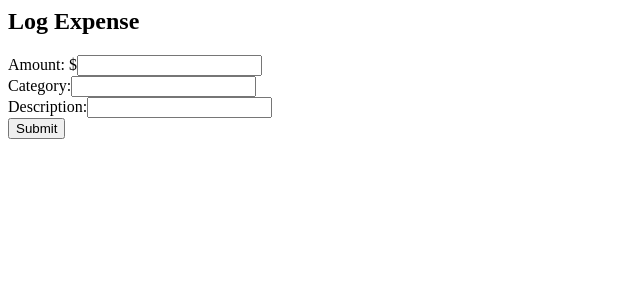
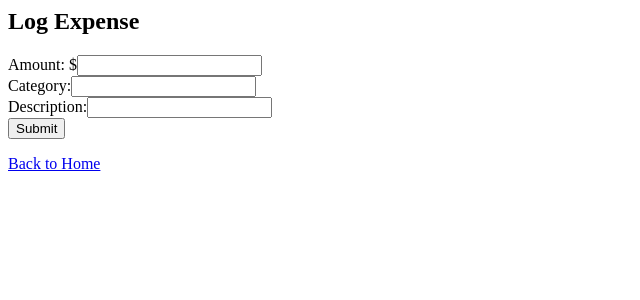
Before and after one commit to marmar0920/MoneyMate, a Python web app: template templates/log_expense.html in a window 1280 px wide. Shown: the top 300 px of the page, without its empty margins (0-640 px from the left). Run offline with Jinja, Linux system fonts and the light colour scheme; the template is opened without the code that fills it, so the values that code supplies are empty.

Commit message:
Update log_expense.html
adding a back to home link

```diff
--- a/templates/log_expense.html
+++ b/templates/log_expense.html
@@ -5,3 +5,5 @@
     <label>Category:</label><input type="text" name="category" required><br>
     <label>Description:</label><input type="text" name="description"><br>
     <button type="submit">Submit</button>
+</form>
+<a href="{{ url_for('index') }}">Back to Home</a>
```
